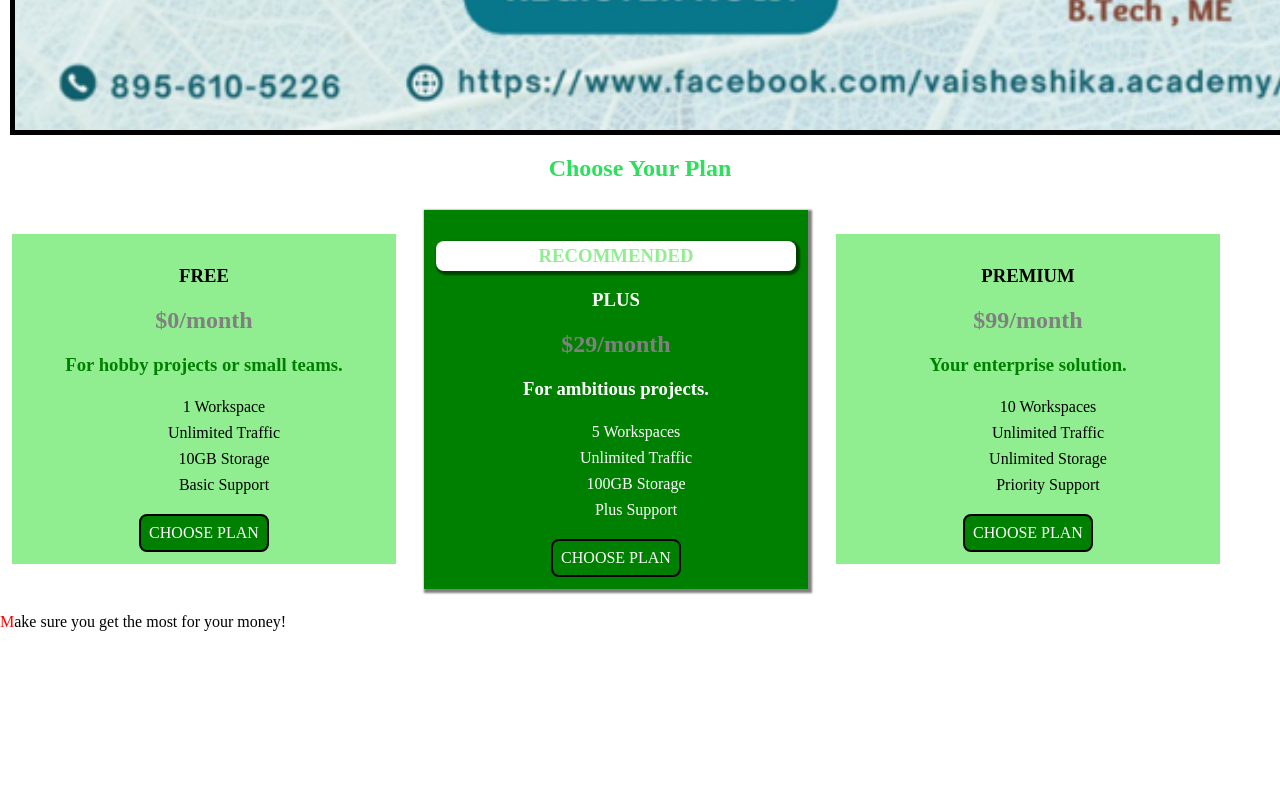
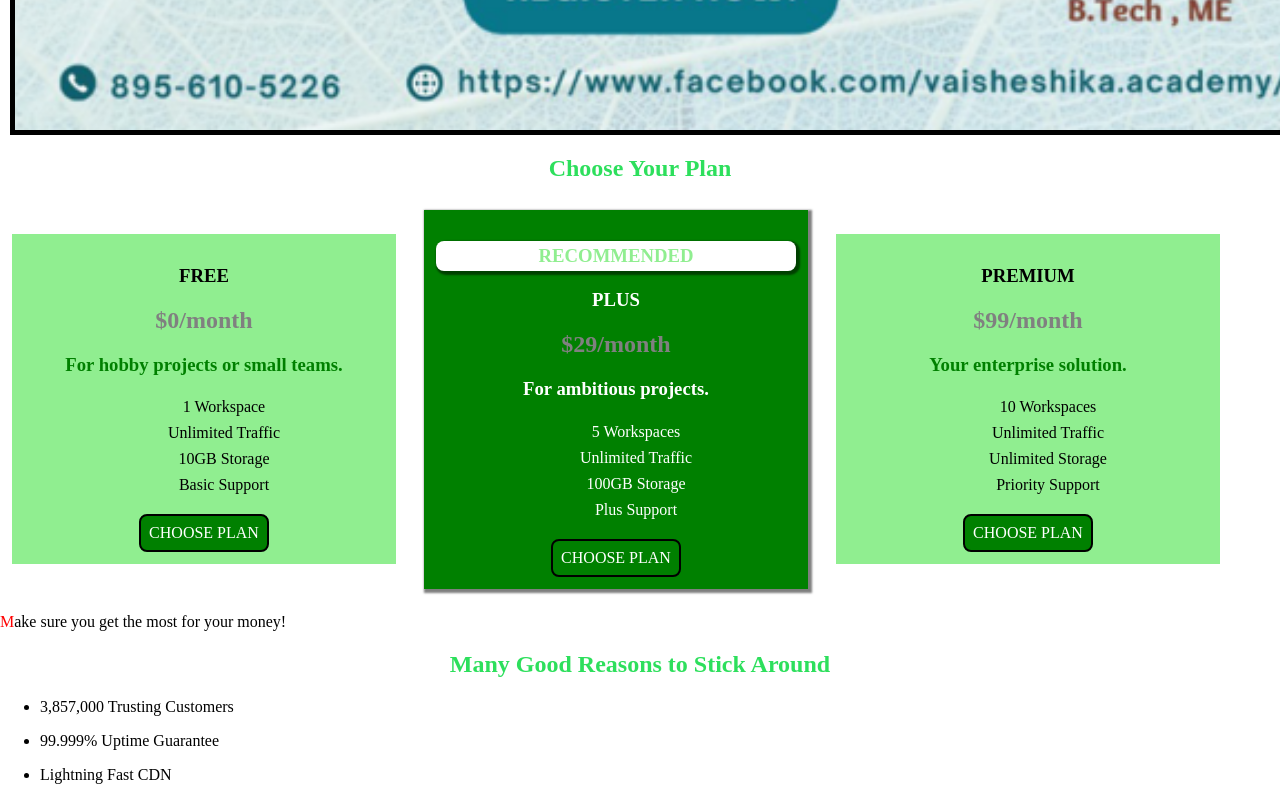
Before and after one commit to anuj203/css_project, a plain HTML site: page index.html in a window 1280 px wide. Shown: the part 473-1273 px from the top of the page. Before the commit the page ends 1120 px from the top, so only its background shows below. Drawn offline with Linux system fonts and the light colour scheme.

Commit message:
added new section - key point

```diff
--- a/index.html
+++ b/index.html
@@ -83,6 +83,30 @@
             </div>
             <p>Make sure you get the most for your money!</p>
         </section>
+        <section id="reason">
+            <h1 class="section-title">Many Good Reasons to Stick Around</h1>
+            <ul>
+                <li>
+                    <div>
+
+                    </div>
+                    <p>3,857,000 Trusting Customers</p>
+                </li>
+                <li>
+                    <div>
+
+                    </div>
+                    <p>99.999% Uptime Guarantee</p>
+                </li>
+                <li>
+                    <div>
+
+                    </div>
+                    <p>Lightning Fast CDN</p>
+                </li>
+            </ul>
+        </section>
+
     </main>
 </body>
 
```
